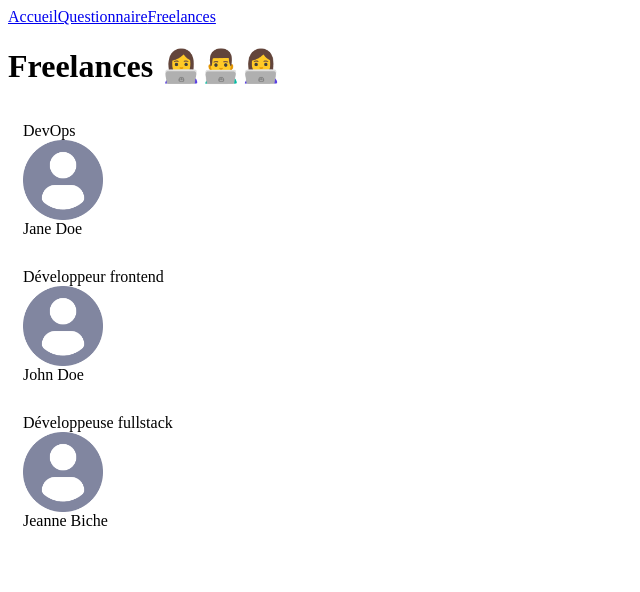
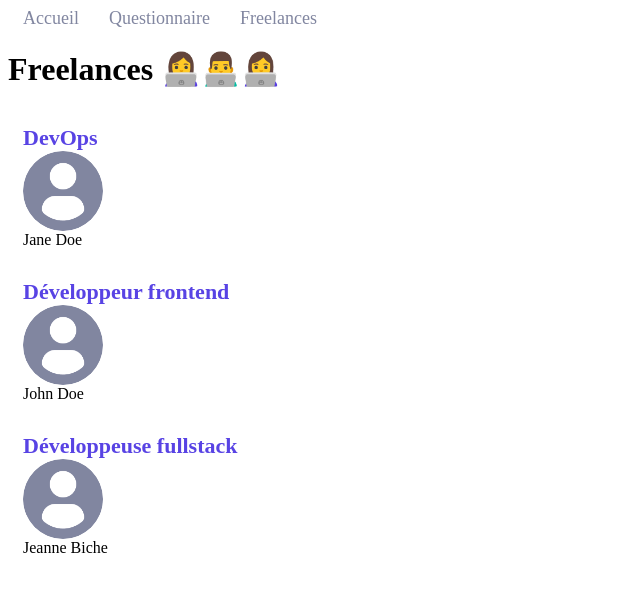
Before and after one commit to MathildePDB/react_shiny-agency_tuto-open-classrooms, a React (Create React App) app: page /freelances in a window 1280 px wide. Shown: the top 592 px of the page, without its empty margins (0-640 px from the left). Built offline with nearby package versions, Linux system fonts and the light colour scheme.

Commit message:
add gitignore file

```diff
--- a/src/components/Card/index.jsx
+++ b/src/components/Card/index.jsx
@@ -1,11 +1,24 @@
 import PropTypes from 'prop-types'
 import DefaultPicture from '../../assets/profile.png'
+import styled from 'styled-components'
+
+const CardLabel = styled.span`
+    color: #5843e4;
+    font-size: 22px;
+    font-weight: bold;
+  `
+  const CardImage = styled.img`
+    height: 80px;
+    width: 80px;
+    border-radius: 50%;
+  `
 
 function Card({label, picture, title}) {
+
   return (
     <div style={{ display: 'flex', flexDirection: 'column', padding: 15 }}>
-      <span>{label}</span>
-      <img src={picture} alt="freelance" height={80} width={80} />
+      <CardLabel>{label}</CardLabel>
+      <CardImage src={picture} alt="freelance" />
       <span>{title}</span>
     </div>
   )
--- a/src/components/Header/index.jsx
+++ b/src/components/Header/index.jsx
@@ -1,11 +1,19 @@
 import { Link } from "react-router-dom";
+import styled from "styled-components";
+
+const StyledLink = styled(Link)`
+  padding: 15px;
+  color: #8186a0;
+  text-decoration: none;
+  font-size: 18px;
+`
 
 function Header() {
   return (
     <nav>
-      <Link to="/">Accueil</Link>
-      <Link to="/survey/1">Questionnaire</Link>
-      <Link to="/freelances">Freelances</Link>
+      <StyledLink to="/">Accueil</StyledLink>
+      <StyledLink to="/survey/1">Questionnaire</StyledLink>
+      <StyledLink to="/freelances">Freelances</StyledLink>
     </nav>
   )
 }
```
Also changed, not shown: 2 other files (tests, documents, lock files or other folders).
